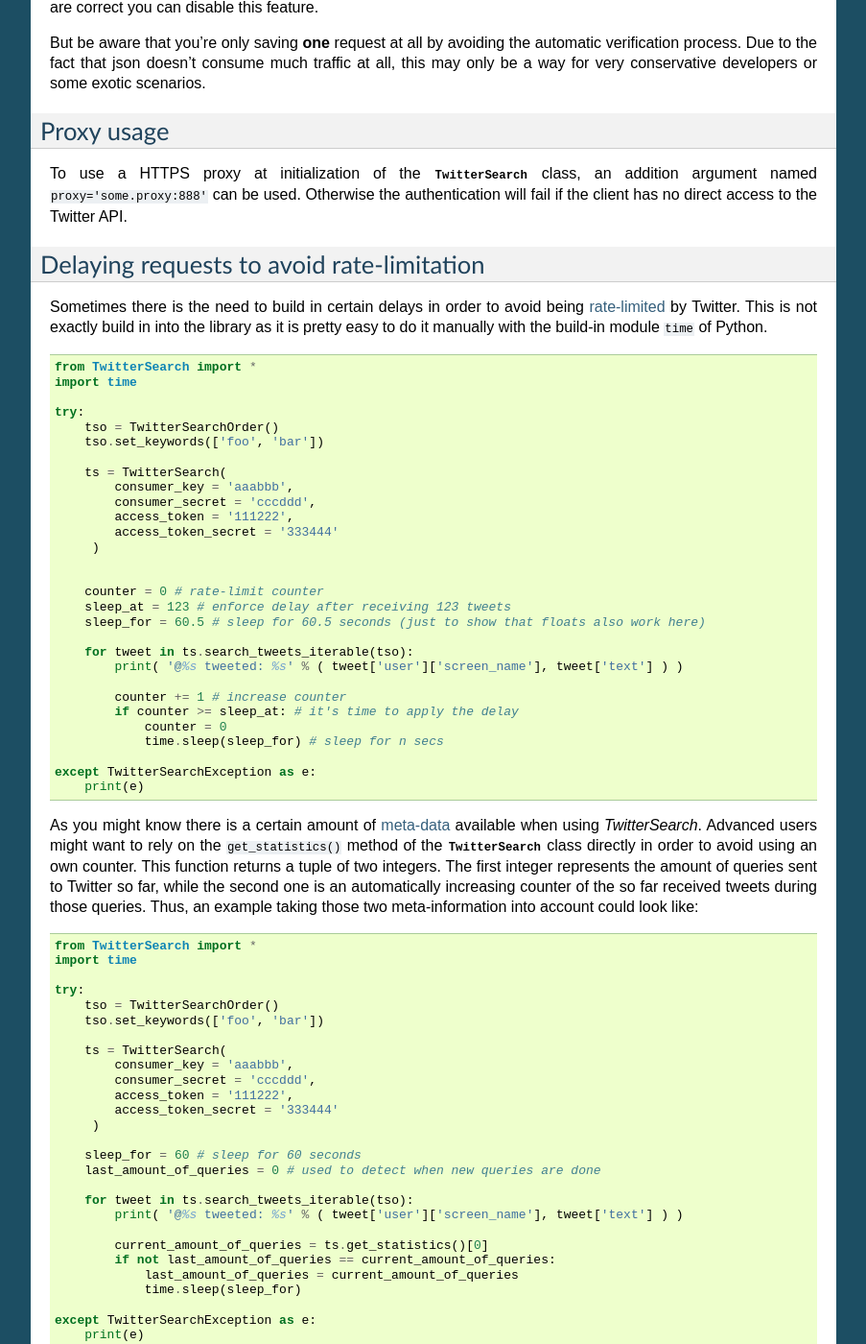
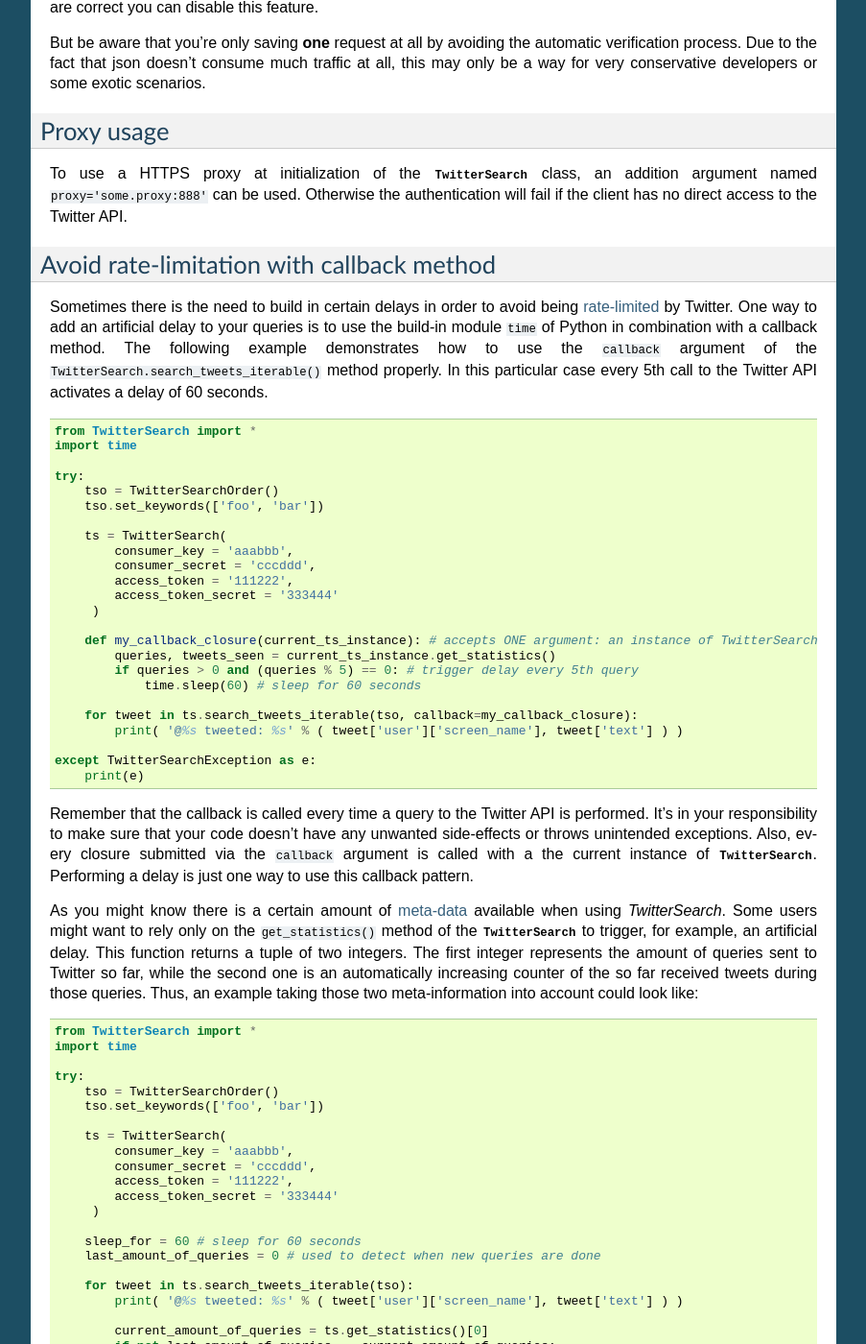
Before and after one commit to ckoepp/TwitterSearch, a Sphinx documentation site: the page built from docs/advanced_usage_ts.rst, in a window 1280 px wide and 1400 px high, scrolled down 617 px. Shown: the whole window at 96% size, without its empty margins (198-1101 px from the left). Built offline with Sphinx 7.4.7, drawn with Linux system fonts in a browser that asks for light colours; some of the changed text lies outside the part shown.

Commit message:
updated documentation (closed #25)

```diff
--- a/docs/advanced_usage_ts.rst
+++ b/docs/advanced_usage_ts.rst
@@ -37,10 +37,10 @@
 
 To use a HTTPS proxy at initialization of the :class:`TwitterSearch` class, an addition argument named ``proxy='some.proxy:888'`` can be used. Otherwise the authentication will fail if the client has no direct access to the Twitter API.
 
-Delaying requests to avoid rate-limitation
+Avoid rate-limitation with callback method
 ------------------------------------------
 
-Sometimes there is the need to build in certain delays in order to avoid being `rate-limited <https://dev.twitter.com/rest/public/rate-limiting>`_ by Twitter. This is not exactly build in into the library as it is pretty easy to do it manually with the build-in module ``time`` of Python.
+Sometimes there is the need to build in certain delays in order to avoid being `rate-limited <https://dev.twitter.com/rest/public/rate-limiting>`_ by Twitter. One way to add an artificial delay to your queries is to use the build-in module ``time`` of Python in combination with a callback method. The following example demonstrates how to use the ``callback`` argument of the ``TwitterSearch.search_tweets_iterable()`` method properly. In this particular case every 5th call to the Twitter API activates a delay of 60 seconds.
 
 .. code-block:: python
 
@@ -58,23 +58,20 @@
             access_token_secret = '333444'
          )
 
+        def my_callback_closure(current_ts_instance): # accepts ONE argument: an instance of TwitterSearch
+            queries, tweets_seen = current_ts_instance.get_statistics()
+            if queries > 0 and (queries % 5) == 0: # trigger delay every 5th query
+                time.sleep(60) # sleep for 60 seconds
 
-        counter = 0 # rate-limit counter
-        sleep_at = 123 # enforce delay after receiving 123 tweets
-        sleep_for = 60.5 # sleep for 60.5 seconds (just to show that floats also work here)
-
-        for tweet in ts.search_tweets_iterable(tso):
+        for tweet in ts.search_tweets_iterable(tso, callback=my_callback_closure):
             print( '@%s tweeted: %s' % ( tweet['user']['screen_name'], tweet['text'] ) )
-
-            counter += 1 # increase counter
-            if counter >= sleep_at: # it's time to apply the delay
-                counter = 0
-                time.sleep(sleep_for) # sleep for n secs
 
     except TwitterSearchException as e:
         print(e)
 
-As you might know there is a certain amount of `meta-data <#access-meta-data>`_ available when using *TwitterSearch*. Advanced users might want to rely on the ``get_statistics()`` method of the :class:`TwitterSearch` class directly in order to avoid using an own counter. This function returns a tuple of two integers. The first integer represents the amount of queries sent to Twitter so far, while the second one is an automatically increasing counter of the so far received tweets during those queries. Thus, an example taking those two meta-information into account could look like:
+Remember that the callback is called every time a query to the Twitter API is performed. It's in your responsibility to make sure that your code doesn't have any unwanted side-effects or throws unintended exceptions. Also, every closure submitted via the ``callback`` argument is called with a the current instance of :class:`TwitterSearch`. Performing a delay is just one way to use this callback pattern.
+
+As you might know there is a certain amount of `meta-data <#access-meta-data>`_ available when using *TwitterSearch*. Some users might want to rely only on the ``get_statistics()`` method of the :class:`TwitterSearch` to trigger, for example, an artificial delay. This function returns a tuple of two integers. The first integer represents the amount of queries sent to Twitter so far, while the second one is an automatically increasing counter of the so far received tweets during those queries. Thus, an example taking those two meta-information into account could look like:
 
 .. code-block:: python
 
```
